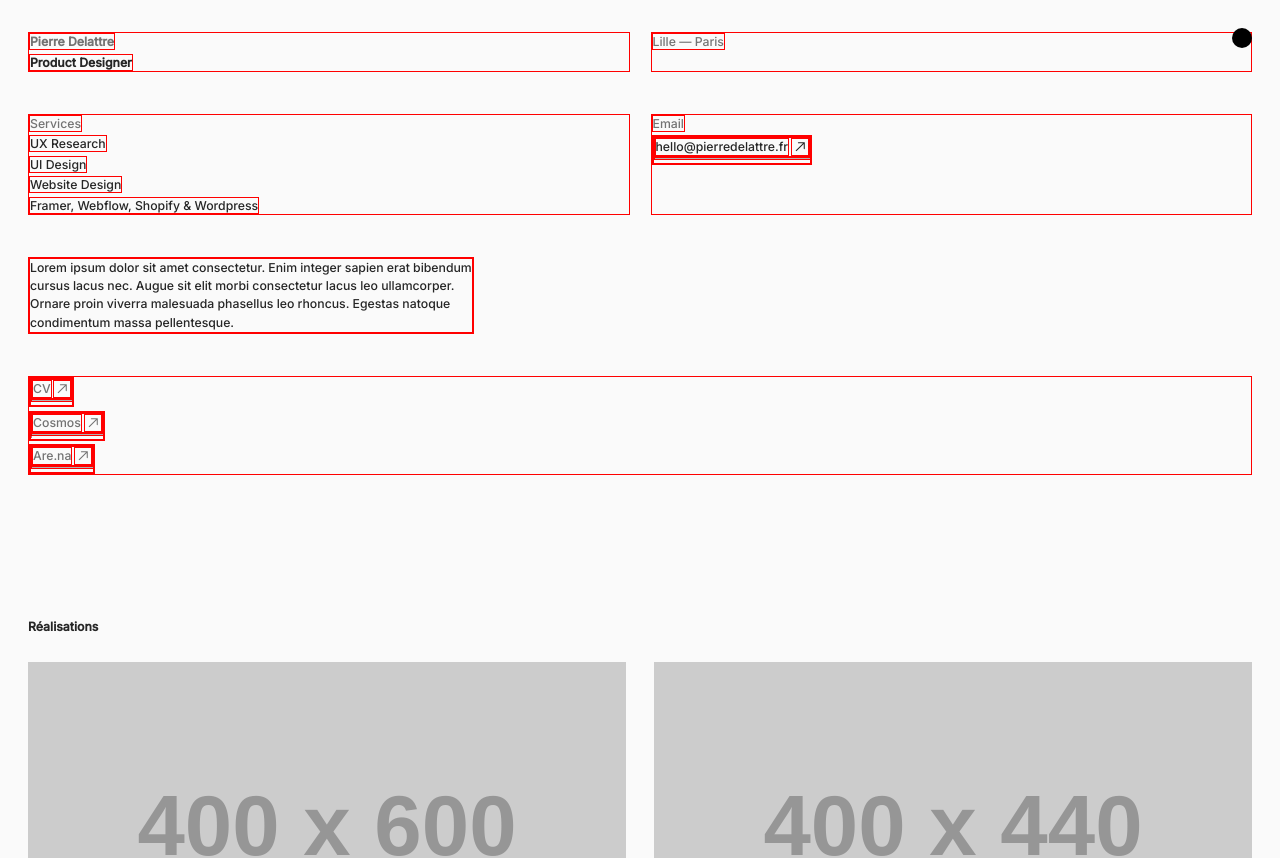
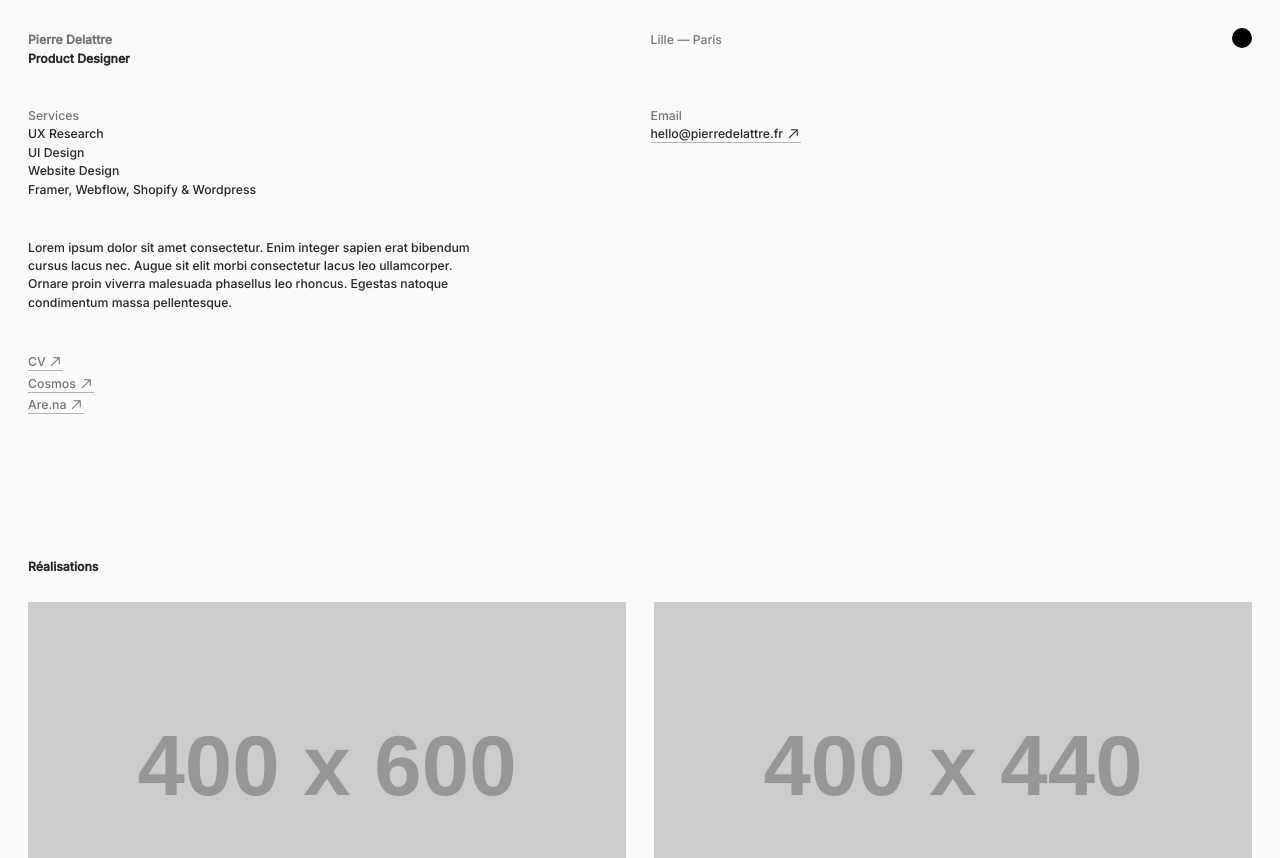
Before and after one commit to pierredelattre/portfolio2026, a Vue app: page / in a window 1280 px wide. Shown: the top 858 px of the page. Built offline with nearby package versions, Linux system fonts and the light colour scheme.

Commit message:
Link component

```diff
--- a/src/components/Footer.vue
+++ b/src/components/Footer.vue
@@ -7,3 +7,9 @@
 <script setup>
 // Footer is static; GSAP handles scroll-triggered reveal as before.
 </script>
+
+<style scoped lang="css">
+  footer {
+    padding: 2rem;
+  }
+</style>
--- a/src/components/Header.vue
+++ b/src/components/Header.vue
@@ -27,10 +27,7 @@
 
     <div class="header__email">
       <p class="text--secondary">Email</p>
-      <a href="mailto:hello@pierredelattre.fr" target="_blank" rel="noreferrer noopener">
-        <div class="link">
-          <div class="link__label">
-            <p>hello@pierredelattre.fr</p>
+      <LinkItem href="mailto:hello@pierredelattre.fr" label="hello@pierredelattre.fr" target="_blank" rel="noreferrer noopener">
         <svg width="15" height="15" viewBox="0 0 15 15" fill="none" xmlns="http://www.w3.org/2000/svg">
           <path
             fill-rule="evenodd"
@@ -38,11 +35,7 @@
             d="M3.64645 11.3536C3.45118 11.1583 3.45118 10.8417 3.64645 10.6465L10.2929 4H6C5.72386 4 5.5 3.77614 5.5 3.5C5.5 3.22386 5.72386 3 6 3H11.5C11.6326 3 11.7598 3.05268 11.8536 3.14645C11.9473 3.24022 12 3.36739 12 3.5V9.00001C12 9.27615 11.7761 9.50001 11.5 9.50001C11.2239 9.50001 11 9.27615 11 9.00001V4.70711L4.35355 11.3536C4.15829 11.5488 3.84171 11.5488 3.64645 11.3536Z"
           />
         </svg>
-          </div>
-          <div class="link__border"></div>
-          <div class="link__border--hover"></div>
-        </div>
-      </a>
+      </LinkItem>
     </div>
 
     <div class="header__intro">
@@ -54,10 +47,7 @@
     </div>
 
     <div class="header__links">
-      <a href="#" target="_blank" rel="noreferrer noopener">
-        <div class="link">
-          <div class="link__label text--secondary">
-            <p>CV</p>
+      <LinkItem href="#" label="CV" secondary target="_blank" rel="noreferrer noopener">
         <svg width="15" height="15" viewBox="0 0 15 15" fill="none" xmlns="http://www.w3.org/2000/svg">
           <path
             fill-rule="evenodd"
@@ -65,15 +55,8 @@
             d="M3.64645 11.3536C3.45118 11.1583 3.45118 10.8417 3.64645 10.6465L10.2929 4H6C5.72386 4 5.5 3.77614 5.5 3.5C5.5 3.22386 5.72386 3 6 3H11.5C11.6326 3 11.7598 3.05268 11.8536 3.14645C11.9473 3.24022 12 3.36739 12 3.5V9.00001C12 9.27615 11.7761 9.50001 11.5 9.50001C11.2239 9.50001 11 9.27615 11 9.00001V4.70711L4.35355 11.3536C4.15829 11.5488 3.84171 11.5488 3.64645 11.3536Z"
           />
         </svg>
-          </div>
-          <div class="link__border"></div>
-          <div class="link__border--hover"></div>
-        </div>
-      </a>
-      <a href="#" target="_blank" rel="noreferrer noopener">
-        <div class="link">
-          <div class="link__label text--secondary">
-            <p>Cosmos</p>
+      </LinkItem>
+      <LinkItem href="#" label="Cosmos" secondary target="_blank" rel="noreferrer noopener">
         <svg width="15" height="15" viewBox="0 0 15 15" fill="none" xmlns="http://www.w3.org/2000/svg">
           <path
             fill-rule="evenodd"
@@ -81,15 +64,8 @@
             d="M3.64645 11.3536C3.45118 11.1583 3.45118 10.8417 3.64645 10.6465L10.2929 4H6C5.72386 4 5.5 3.77614 5.5 3.5C5.5 3.22386 5.72386 3 6 3H11.5C11.6326 3 11.7598 3.05268 11.8536 3.14645C11.9473 3.24022 12 3.36739 12 3.5V9.00001C12 9.27615 11.7761 9.50001 11.5 9.50001C11.2239 9.50001 11 9.27615 11 9.00001V4.70711L4.35355 11.3536C4.15829 11.5488 3.84171 11.5488 3.64645 11.3536Z"
           />
         </svg>
-          </div>
-          <div class="link__border"></div>
-          <div class="link__border--hover"></div>
-        </div>
-      </a>
-      <a href="#" target="_blank" rel="noreferrer noopener">
-        <div class="link">
-          <div class="link__label text--secondary">
-            <p>Are.na</p>
+      </LinkItem>
+      <LinkItem href="#" label="Are.na" secondary target="_blank" rel="noreferrer noopener">
         <svg width="15" height="15" viewBox="0 0 15 15" fill="none" xmlns="http://www.w3.org/2000/svg">
           <path
             fill-rule="evenodd"
@@ -97,17 +73,14 @@
             d="M3.64645 11.3536C3.45118 11.1583 3.45118 10.8417 3.64645 10.6465L10.2929 4H6C5.72386 4 5.5 3.77614 5.5 3.5C5.5 3.22386 5.72386 3 6 3H11.5C11.6326 3 11.7598 3.05268 11.8536 3.14645C11.9473 3.24022 12 3.36739 12 3.5V9.00001C12 9.27615 11.7761 9.50001 11.5 9.50001C11.2239 9.50001 11 9.27615 11 9.00001V4.70711L4.35355 11.3536C4.15829 11.5488 3.84171 11.5488 3.64645 11.3536Z"
           />
         </svg>
-          </div>
-          <div class="link__border"></div>
-          <div class="link__border--hover"></div>
-        </div>
-      </a>
+      </LinkItem>
     </div>
   </header>
 </template>
 
 <script setup>
 import { onMounted, onUnmounted, ref } from 'vue'
+import LinkItem from './LinkItem.vue'
 
 const THEME_KEY = 'theme-preference'
 const theme = ref('light')
@@ -149,10 +122,6 @@ onUnmounted(() => {
 </script>
 
 <style scoped lang="css">
-header * {
-  border: 1px solid red;
-}
-
 header {
   position: relative;
   box-sizing: border-box;
--- /dev/null
+++ b/src/components/LinkItem.vue
@@ -0,0 +1,138 @@
+<template>
+  <component :is="wrapperTag" v-bind="wrapperAttrs">
+    <div class="link">
+      <div :class="['link__label', { 'text--secondary': secondary }]">
+        <p>{{ label }}</p>
+        <slot />
+      </div>
+      <div class="link__border"></div>
+      <div class="link__border--hover"></div>
+    </div>
+  </component>
+</template>
+
+<script setup>
+import { computed } from 'vue'
+import { RouterLink } from 'vue-router'
+
+const props = defineProps({
+  href: {
+    type: String,
+    default: null
+  },
+  to: {
+    type: [String, Object],
+    default: null
+  },
+  label: {
+    type: String,
+    required: true
+  },
+  secondary: {
+    type: Boolean,
+    default: false
+  },
+  target: {
+    type: String,
+    default: null
+  },
+  rel: {
+    type: String,
+    default: null
+  }
+})
+
+const wrapperTag = computed(() => {
+  if (props.to) return RouterLink
+  if (props.href) return 'a'
+  return 'div'
+})
+
+const wrapperAttrs = computed(() => {
+  if (props.to) {
+    return {
+      to: props.to,
+      'data-link': true
+    }
+  }
+
+  if (props.href) {
+    const attrs = {
+      href: props.href
+    }
+
+    if (props.target) attrs.target = props.target
+    if (props.rel) attrs.rel = props.rel
+
+    return attrs
+  }
+
+  return {
+    role: 'link',
+    tabindex: 0
+  }
+})
+</script>
+
+<style>
+.link {
+  overflow: hidden;
+
+  & .link__label {
+    display: flex;
+    flex-direction: row;
+    gap: 0.125rem;
+
+    & svg {
+      width: 16px;
+      height: 16px;
+      fill: var(--primary);
+      transition: fill 0.4s ease;
+    }
+
+    & p {
+      transition: color 0.4s ease;
+    }
+  }
+
+  & .link__label.text--secondary {
+    & p {
+      color: var(--secondary);
+    }
+
+    & svg {
+      fill: var(--secondary);
+    }
+  }
+
+  & .link__border {
+    width: 100%;
+    height: 1px;
+    background-color: var(--inactive);
+  }
+
+  & .link__border--hover {
+    width: 100%;
+    height: 1px;
+    background-color: var(--primary);
+    transform: translateX(-100%) translateY(-1px);
+    transition: transform 0.4s ease;
+  }
+}
+
+.link:hover {
+  & .link__label {
+    & p {
+      color: var(--primary);
+    }
+
+    & svg {
+      fill: var(--primary);
+    }
+  }
+
+  & .link__border--hover {
+    transform: translateX(0) translateY(-1px);
+  }
+}
+</style>
--- a/src/components/WorkCard.vue
+++ b/src/components/WorkCard.vue
@@ -14,20 +14,13 @@
       </div>
       <p class="text--secondary">{{ work.description }}</p>
     </div>
-    <RouterLink :to="`/projet/${work.slug}`" data-link>
-      <div class="link">
-        <div class="link__label">
-          <p>Découvrir</p>
-        </div>
-        <div class="link__border"></div>
-        <div class="link__border--hover"></div>
-      </div>
-    </RouterLink>
+    <LinkItem :to="`/projet/${work.slug}`" label="Découvrir" />
   </div>
 </template>
 
 <script setup>
 import { RouterLink } from 'vue-router'
+import LinkItem from './LinkItem.vue'
 
 defineProps({
   work: {
--- a/src/styles/main.css
+++ b/src/styles/main.css
@@ -101,65 +101,3 @@ a {
   text-decoration: none;
   transition: color 0.4s ease;
 }
-
-/* Components */
-.link {
-  overflow: hidden;
-
-  & .link__label {
-    display: flex;
-    flex-direction: row;
-    gap: .125rem;
-
-    & svg {
-      width: 16px;
-      height: 16px;
-      fill: var(--primary);
-      transition: fill 0.4s ease;
-    }
-
-    & p {
-      transition: color 0.4s ease;
-    }
-  }
-
-  & .link__label.text--secondary {
-    & p {
-      color: var(--secondary);
-    }
-
-    & svg {
-      fill: var(--secondary);
-    }
-  }
-
-  & .link__border {
-    width: 100%;
-    height: 1px;
-    background-color: var(--inactive);
-  }
-
-  & .link__border--hover {
-    width: 100%;
-    height: 1px;
-    background-color: var(--primary);
-    transform: translateX(-100%) translateY(-1px);
-    transition: transform 0.4s ease;
-  }
-}
-
-.link:hover {
-  & .link__label {
-    & p {
-      color: var(--primary);
-    }
-
-    & svg {
-      fill: var(--primary);
-    }
-  }
-
-  & .link__border--hover {
-    transform: translateX(0) translateY(-1px);
-  }
-}
```
Lines whose indentation alone changed are shown as unchanged.
